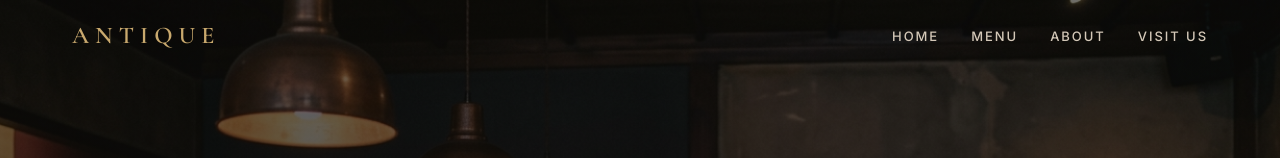
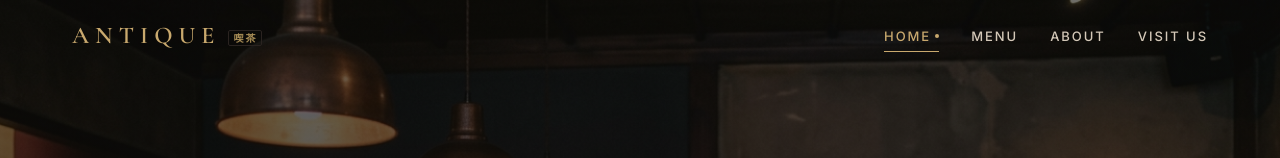
Before and after one commit to Hosein1011/anteiku, a React (Vite) app: page / in a window 1280 px wide. Shown: the top 158 px of the page. Built offline with nearby package versions, Linux system fonts and the light colour scheme.

Commit message:
style: enhance navbar visual design and transitions

```diff
--- a/src/App.css
+++ b/src/App.css
@@ -52,6 +52,18 @@
   color: var(--color-cream);
 }
 
+.navbar__brand-sub {
+  font-family: var(--font-body);
+  font-size: 0.625rem;
+  letter-spacing: 0.2em;
+  color: var(--color-gold-dim);
+  margin-left: 0.5rem;
+  vertical-align: middle;
+  border: 1px solid var(--color-border);
+  padding: 1px 4px;
+  border-radius: 2px;
+}
+
 .navbar__links {
   display: flex;
   align-items: center;
@@ -72,6 +84,9 @@
   padding: 0.25rem 0;
   position: relative;
   transition: color var(--transition-fast);
+  display: inline-flex;
+  align-items: center;
+  gap: 4px;
 }
 
 .navbar__link::after {
@@ -85,12 +100,22 @@
   transition: width var(--transition-base);
 }
 
-.navbar__link:hover {
+.navbar__link:hover,
+.navbar__link--active {
   color: var(--color-gold);
 }
 
-.navbar__link:hover::after {
+.navbar__link:hover::after,
+.navbar__link--active::after {
   width: 100%;
+}
+
+.navbar__link-dot {
+  width: 4px;
+  height: 4px;
+  border-radius: 50%;
+  background-color: var(--color-gold);
+  display: inline-block;
 }
 
 /* Hamburger */
--- a/src/components/Navbar.jsx
+++ b/src/components/Navbar.jsx
@@ -10,10 +10,26 @@ const navLinks = [
 function Navbar() {
   const [isMenuOpen, setIsMenuOpen] = useState(false)
   const [isScrolled, setIsScrolled] = useState(false)
+  const [activeSection, setActiveSection] = useState('home')
 
   useEffect(() => {
     const handleScroll = () => {
-      setIsScrolled(window.scrollY > 50)
+      setIsScrolled(window.scrollY > 40)
+
+      const sections = ['home', 'menu', 'about', 'visit']
+      const scrollPos = window.scrollY + 200
+
+      for (const section of sections) {
+        const el = document.getElementById(section)
+        if (el) {
+          const top = el.offsetTop
+          const height = el.offsetHeight
+          if (scrollPos >= top && scrollPos < top + height) {
+            setActiveSection(section)
+            break
+          }
+        }
+      }
     }
 
     window.addEventListener('scroll', handleScroll, { passive: true })
@@ -42,33 +58,40 @@ function Navbar() {
 
   return (
     <nav
-      className={`navbar ${isScrolled ? 'navbar--scrolled' : ''}`}
+      className={`navbar ${isScrolled ? 'navbar--scrolled' : ''} navbar--polished`}
       role="navigation"
       aria-label="Main navigation"
     >
       <div className="navbar__inner">
         <a
           href="#home"
-          className="navbar__brand"
+          className="navbar__brand navbar__brand--glow"
           onClick={(e) => handleNavClick(e, '#home')}
           aria-label="ANTIQUE - Return to top"
         >
-          ANTIQUE
+          <span className="navbar__brand-text">ANTIQUE</span>
+          <span className="navbar__brand-sub">喫茶</span>
         </a>
 
         <ul className="navbar__links" role="menubar">
-          {navLinks.map((link) => (
+          {navLinks.map((link) => {
+            const sectionId = link.href.replace('#', '')
+            const isActive = activeSection === sectionId
+
+            return (
               <li key={link.href} role="none">
                 <a
                   href={link.href}
-                className="navbar__link"
+                  className={`navbar__link ${isActive ? 'navbar__link--active' : ''}`}
                   role="menuitem"
                   onClick={(e) => handleNavClick(e, link.href)}
                 >
                   {link.label}
+                  {isActive && <span className="navbar__link-dot" aria-hidden="true" />}
                 </a>
               </li>
-          ))}
+            )
+          })}
         </ul>
 
         <button
```
Lines whose indentation alone changed are shown as unchanged.
